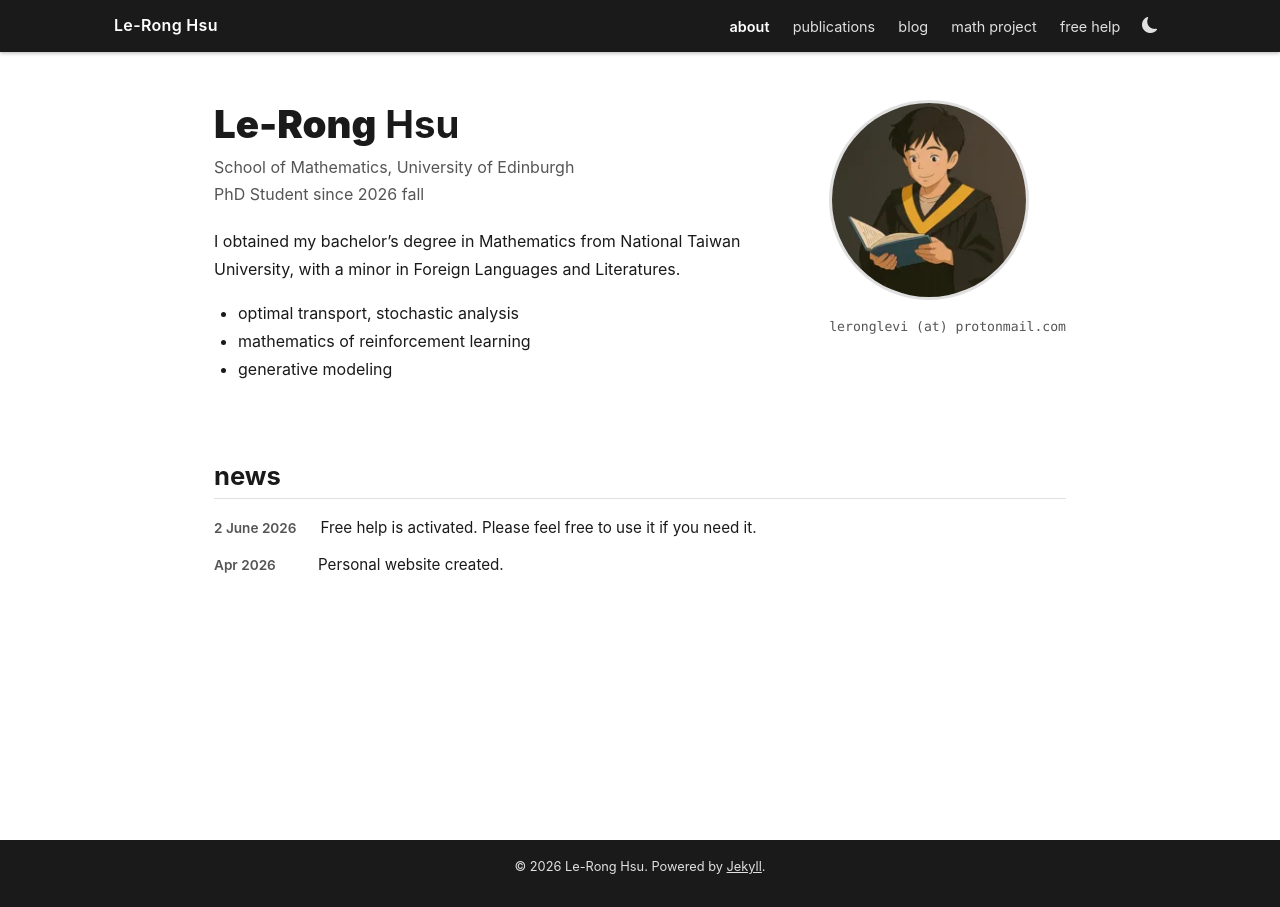
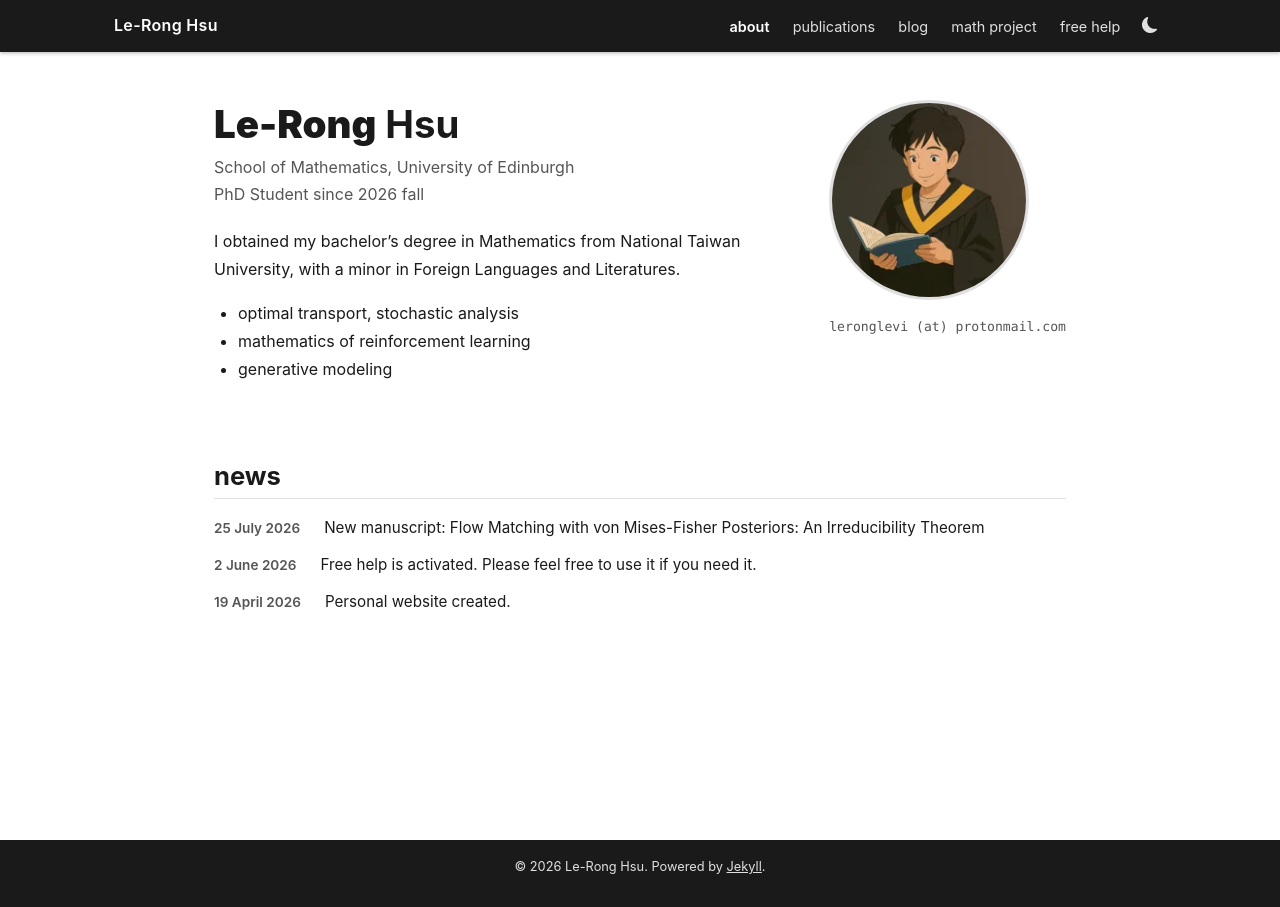
Before and after one commit to levi-hsu/levi-hsu.github.io, a Jekyll site: the page built from _pages/about.md, in a window 1280 px wide. Built offline with Jekyll 4.4.1, drawn with Linux system fonts in a browser that asks for light colours.

Commit message:
20260728-1

```diff
--- a/_data/news.yml
+++ b/_data/news.yml
@@ -1,4 +1,6 @@
+- date: "25 July 2026"
+  content: "New manuscript: Flow Matching with von Mises-Fisher Posteriors: An Irreducibility Theorem"
 - date: "2 June 2026"
   content: "Free help is activated. Please feel free to use it if you need it."
-- date: "Apr 2026"
+- date: "19 April 2026"
   content: "Personal website created."
--- a/_data/publications.yml
+++ b/_data/publications.yml
@@ -32,5 +32,5 @@
       url = {https://doi.org/10.5281/zenodo.21545730}
     }
   abstract: |
-    We study flow matching on the Fisher-Rao simplex \(\Delta^{d-1}\), realized isometrically as the positive orthant \(\mathcal{S}^{d-1}_+\) of the round sphere via \(x_i\mapsto\sqrt{x_i}\). A posterior over completions \(p_t(x_1\mid x_t)\) modeled by a single von Mises-Fisher (vMF) law is unimodal by construction, so it cannot represent a genuinely multimodal posterior: under the flow-matching loss it is driven toward a single mean direction that need not track any true mode. We give two exact, non-asymptotic results. First, for a single vMF component, we compute the posterior-averaged log map in closed form up to an explicit \(O(1/\kappa^2)\) remainder, replacing an earlier probabilistic concentration argument and recovering its \(\kappa\to\infty\) limit as the special case \(K=1\). Second, for a \(K\ge2\)-component mixture-vMF posterior, we prove that its marginal velocity field cannot equal any single-target field \(\log_{(\cdot)}(\mu^\star)\) on \(\mathcal{S}^{d-1}_+\): exactly, with no error terms, in the limit \(\kappa_k\to\infty\). Multimodality is therefore a structural obstruction that no single-target field can remove. We do not address here the Fisher--Rao boundary-explosion problem near \(\partial\mathcal{S}^{d-1}_+\) or the relationship to the \(\alpha\)-Flow family.
+    We study flow matching on the Fisher-Rao simplex \(\Delta^{d-1}\), realized isometrically as the positive orthant \(\mathcal{S}^{d-1}_+\) of the round sphere via \(x_i\mapsto\sqrt{x_i}\). A posterior over completions \(p_t(x_1\mid x_t)\) modeled by a single von Mises-Fisher (vMF) law is unimodal by construction, so it cannot represent a genuinely multimodal posterior: under the flow-matching loss it is driven toward a single mean direction that need not track any true mode. We give two exact, non-asymptotic results. First, for a single vMF component, we compute the posterior-averaged log map in closed form up to an explicit \(O(1/\kappa^2)\) remainder, replacing an earlier probabilistic concentration argument and recovering its \(\kappa\to\infty\) limit as the special case \(K=1\). Second, for a \(K\ge2\)-component mixture-vMF posterior, we prove that its marginal velocity field cannot equal any single-target field \(\log_{(\cdot)}(\mu^\star)\) on \(\mathcal{S}^{d-1}_+\): exactly, with no error terms, in the limit \(\kappa_k\to\infty\). Multimodality is therefore a structural obstruction that no single-target field can remove. We do not address here the Fisher-Rao boundary-explosion problem near \(\partial\mathcal{S}^{d-1}_+\) or the relationship to the \(\alpha\)-Flow family.
   image: ""
```
